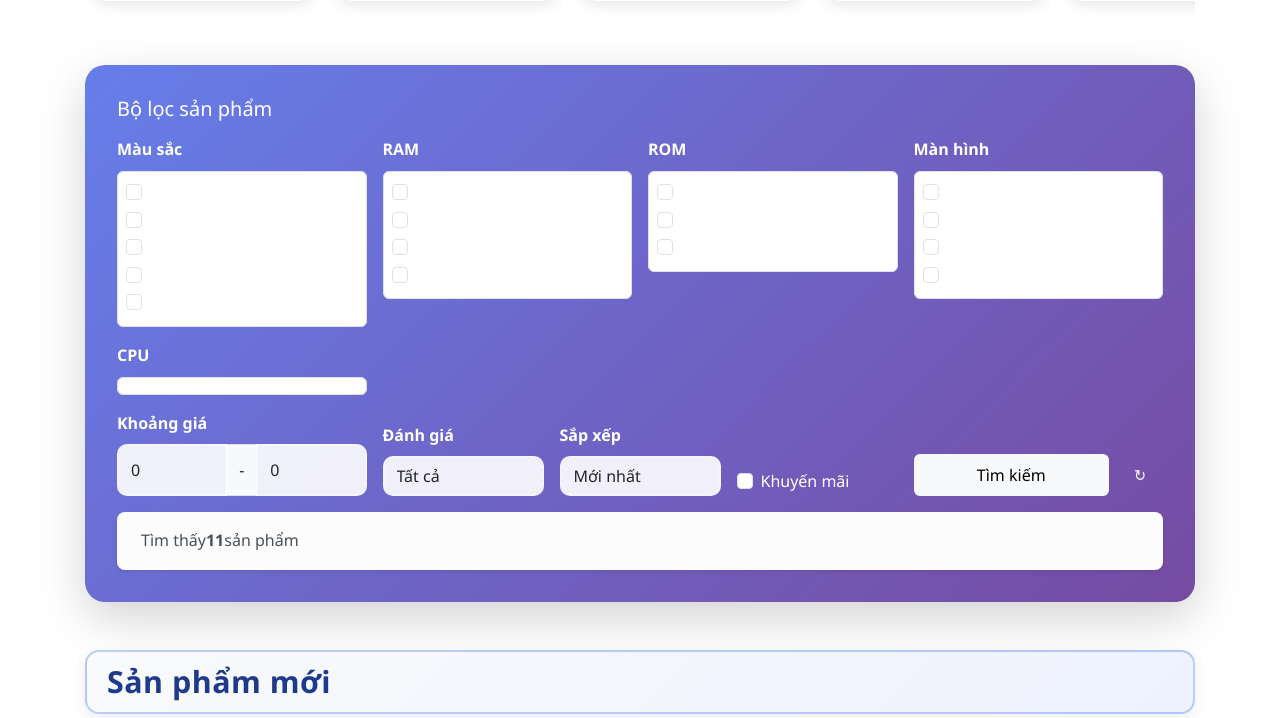
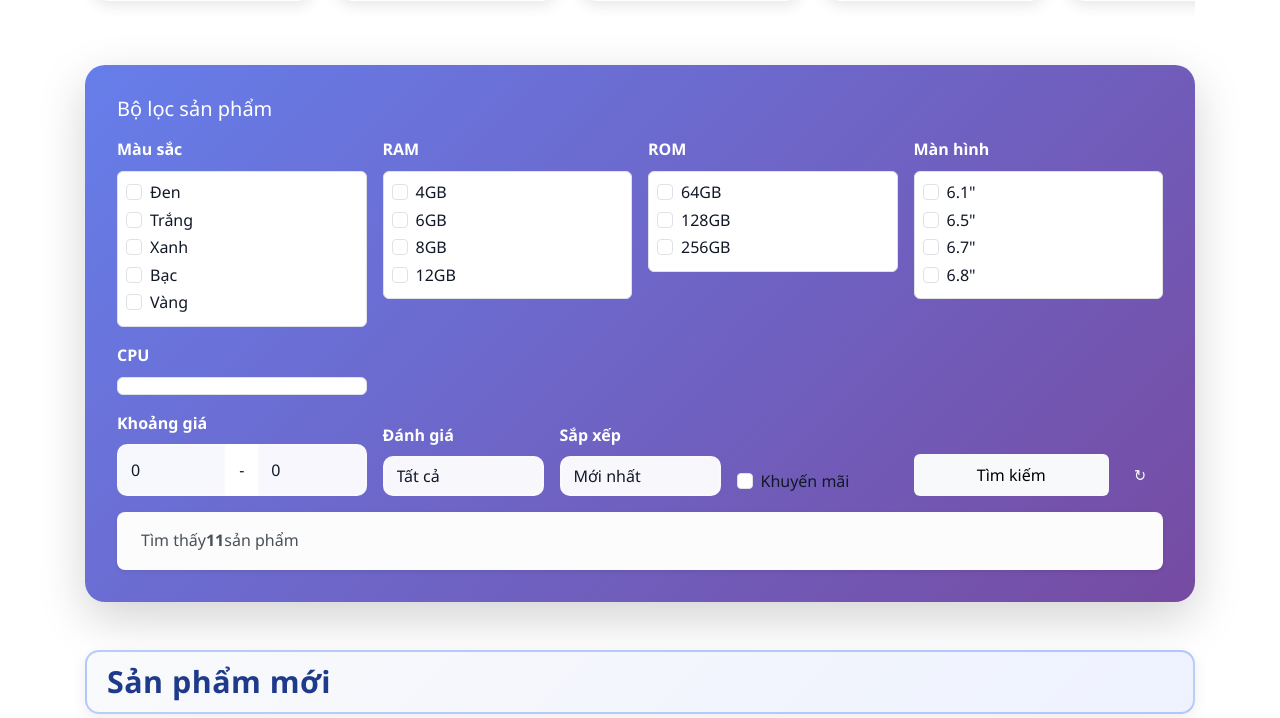
Before and after one commit to tientranthuyngoc-commits/CPS, a PHP site: page /CPS/bai01_quanly_sv/public/index.php in a window 1280 px wide. Shown: the part 940-1658 px from the top of the page. Run offline with PHP 8.4, Linux system fonts and the light colour scheme; data comes from the database, SQL or seed files in the repository.

Commit message:
style(home): tăng độ tương phản filter-card (text trong vùng nền trắng, input/select, placeholder)

```diff
--- a/bai01_quanly_sv/views/home.php
+++ b/bai01_quanly_sv/views/home.php
@@ -73,7 +73,20 @@
   .discount-badge { position:absolute; top:10px; right:10px; background:#ef4444; color:#fff; padding:.4rem .8rem; border-radius:8px; font-weight:700; font-size:.875rem; box-shadow:0 2px 8px rgba(239,68,68,.4); }
   .filter-card { background: linear-gradient(135deg, #667eea 0%, #764ba2 100%); border-radius:20px; padding:2rem; color:#fff; margin-bottom:2rem; }
   .filter-card .form-label { color:#fff; font-weight:600; }
-  .filter-card .form-control, .filter-card .form-select { border-radius:10px; border:2px solid rgba(255,255,255,.3); background:rgba(255,255,255,.9); }
+  /* Vùng danh sách thuộc tính có nền trắng: cần màu chữ tối */
+  .filter-card .bg-white { color:#111827; }
+  .filter-card .form-check-label { color:#111827; }
+  .filter-card .input-group-text { background:#ffffff; color:#111827; border:2px solid rgba(255,255,255,.3); }
+  /* Đảm bảo chữ trong ô nhập/Select là màu tối để tương phản với nền trắng của input */
+  .filter-card .form-control,
+  .filter-card .form-select {
+    border-radius:10px;
+    border:2px solid rgba(255,255,255,.3);
+    background:rgba(255,255,255,.95);
+    color:#111827; /* text đậm, không bị trùng màu với nền */
+  }
+  .filter-card .form-control::placeholder { color:#6b7280; opacity:1; }
+  .filter-card .form-select option { color:#111827; background:#ffffff; }
   .product-grid-card { height:100%; border-radius:16px; overflow:hidden; transition:all .3s ease; position:relative; }
   .product-grid-card img { height:240px; object-fit:cover; transition: transform .3s ease; }
   .product-grid-card:hover img { transform: scale(1.1); }
```
